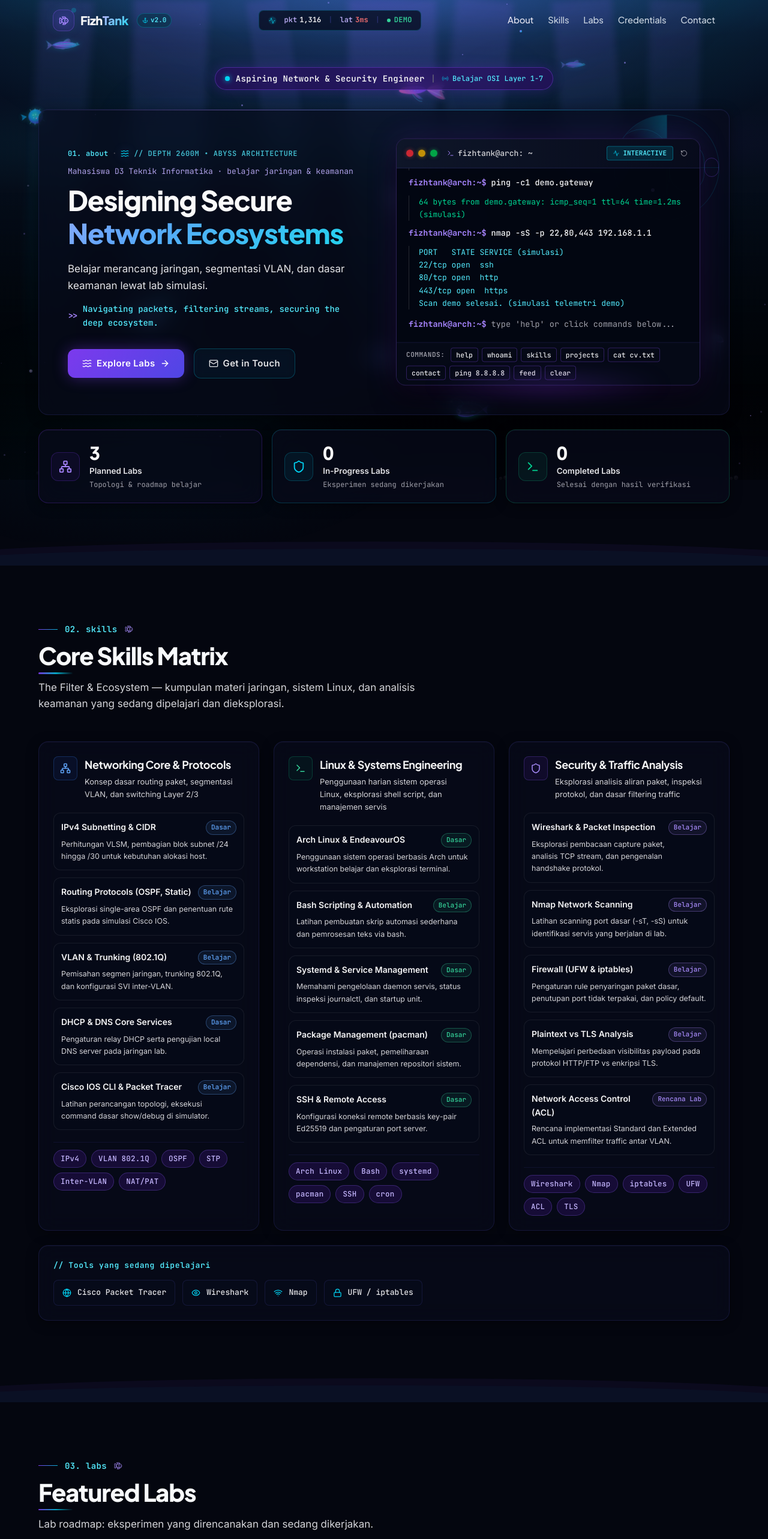
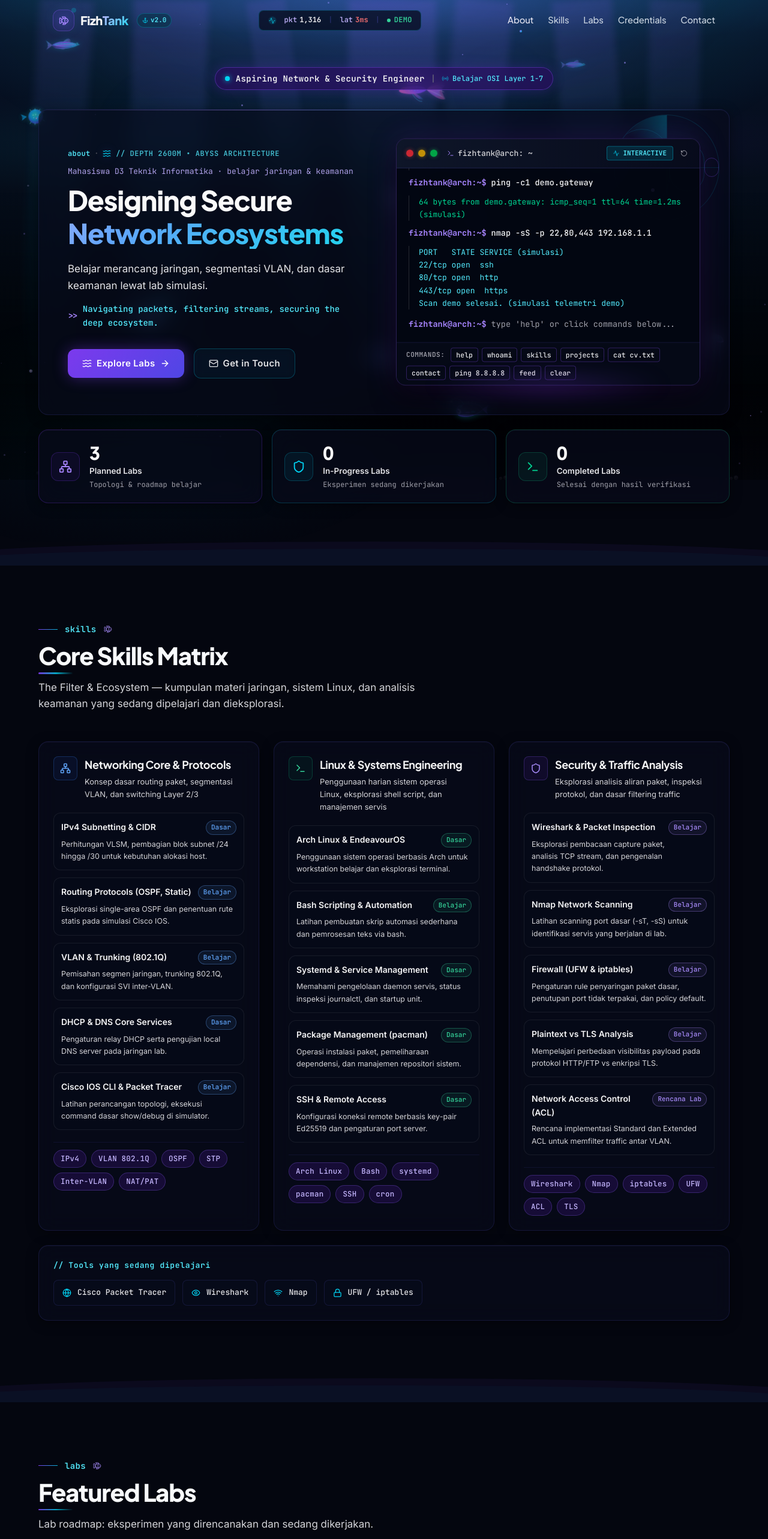
Before and after one commit to Fizhkan/FizhTank, a React (Vite) app: page / in a window 1280 px wide. Shown: the top 2566 px of the page at 60% size. Built offline with nearby package versions, Linux system fonts and the light colour scheme.

Commit message:
style: remove numeric prefixes from section labels

```diff
--- a/src/components/Certifications.jsx
+++ b/src/components/Certifications.jsx
@@ -62,7 +62,7 @@ export default function Certifications() {
                 }}
               />
               <span className="font-mono text-sm font-semibold tracking-wide text-cyan-300">
-                04. credentials
+                credentials
               </span>
             </div>
             <h2 className="text-3xl sm:text-4xl lg:text-[40px] font-extrabold text-zinc-50 section-title font-display">
--- a/src/components/Contact.jsx
+++ b/src/components/Contact.jsx
@@ -208,7 +208,7 @@ export default function Contact() {
                 background: 'linear-gradient(90deg, #7c3aed, #06b6d4)',
               }}
             />
-            <span className="font-mono text-sm font-semibold tracking-wide text-cyan-300">05. contact</span>
+            <span className="font-mono text-sm font-semibold tracking-wide text-cyan-300">contact</span>
           </div>
           <h2 className="text-3xl sm:text-4xl lg:text-[40px] font-extrabold text-zinc-50 section-title font-display">
             Get In Touch
--- a/src/components/Hero.jsx
+++ b/src/components/Hero.jsx
@@ -420,7 +420,7 @@ export default function Hero() {
                   transition: 'all 0.7s ease 0.5s',
                 }}
               >
-                <span className="font-mono text-xs font-semibold tracking-wide text-cyan-300">01. about</span>
+                <span className="font-mono text-xs font-semibold tracking-wide text-cyan-300">about</span>
                 <span className="text-zinc-600">·</span>
                 <Waves size={14} className="text-cyan-400 bio-glow shrink-0" />
                 <span className="text-[12px] sm:text-xs uppercase tracking-wider font-mono font-semibold text-cyan-300/80">
--- a/src/components/Labs.jsx
+++ b/src/components/Labs.jsx
@@ -172,7 +172,7 @@ export default function Labs() {
                 background: 'linear-gradient(90deg, #7c3aed, #06b6d4)',
               }}
             />
-            <span className="font-mono text-sm font-semibold tracking-wide text-cyan-300">03. labs</span>
+            <span className="font-mono text-sm font-semibold tracking-wide text-cyan-300">labs</span>
             <Fish size={14} style={{ color: 'rgba(167,139,250,0.7)' }} />
           </div>
           <h2 className="text-3xl sm:text-4xl lg:text-[40px] font-extrabold text-zinc-50 section-title font-display">
--- a/src/components/Skills.jsx
+++ b/src/components/Skills.jsx
@@ -229,7 +229,7 @@ export default function Skills() {
                 background: 'linear-gradient(90deg, #7c3aed, #06b6d4)',
               }}
             />
-            <span className="font-mono text-sm font-semibold tracking-wide text-cyan-300">02. skills</span>
+            <span className="font-mono text-sm font-semibold tracking-wide text-cyan-300">skills</span>
             <Fish
               size={14}
               style={{
```
